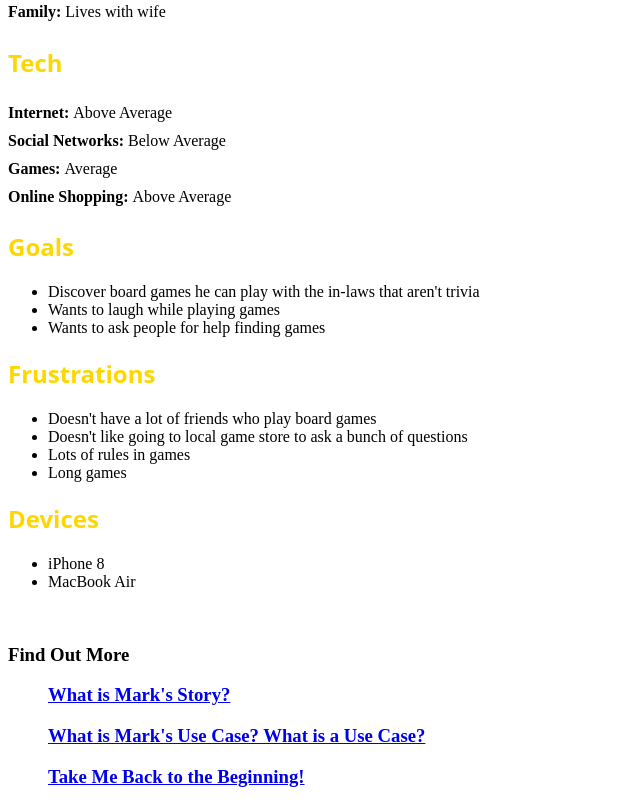
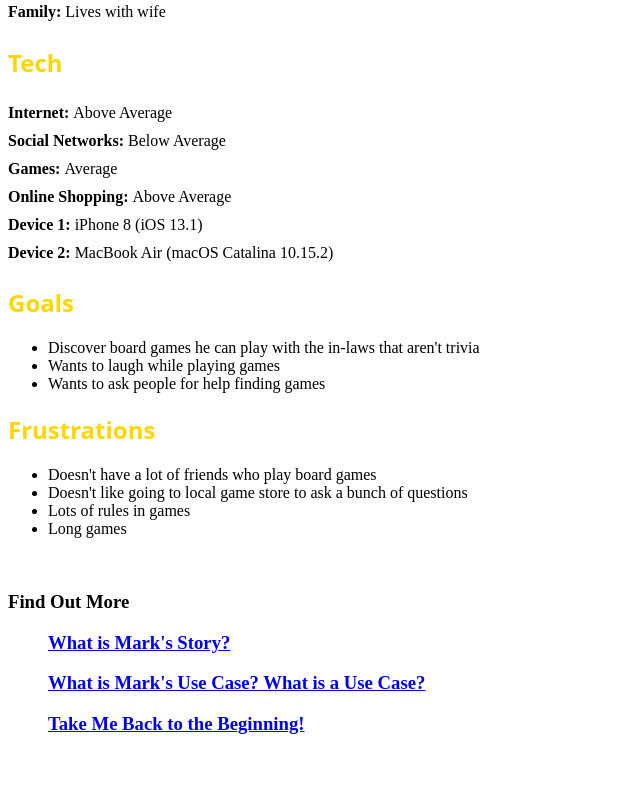
Before and after one commit to GabrielTown/data-design, a plain HTML site: page epic/persona.html in a window 1280 px wide. Shown: the part 697-1504 px from the top of the page, without its empty margins (0-640 px from the left). After the commit the page ends 1451 px from the top, so only its background shows below. Drawn offline with Linux system fonts and the light colour scheme.

Commit message:
moved devices under tech header and added operating systems

```diff
--- a/epic/persona.html
+++ b/epic/persona.html
@@ -46,6 +46,12 @@
 		<br>
 		<h4>Online Shopping:</h4>
 		<p>Above Average</p>
+		<br>
+		<h4>Device 1:</h4>
+		<p>iPhone 8 (iOS 13.1)</p>
+		<br>
+		<h4>Device 2:</h4>
+		<p>MacBook Air (macOS Catalina 10.15.2)</p>
 	</div>
 
 	<h2>Goals</h2>
@@ -63,12 +69,6 @@
 		<li>Long games</li>
 	</ul>
 
-	<h2>Devices</h2>
-	<ul>
-		<li>iPhone 8</li>
-		<li>MacBook Air</li>
-	</ul>
-
 	<br>
 
 	<h3>Find Out More</h3>
```
Also changed, not shown: epic/use-case-interaction.html (+2 -2 lines).
